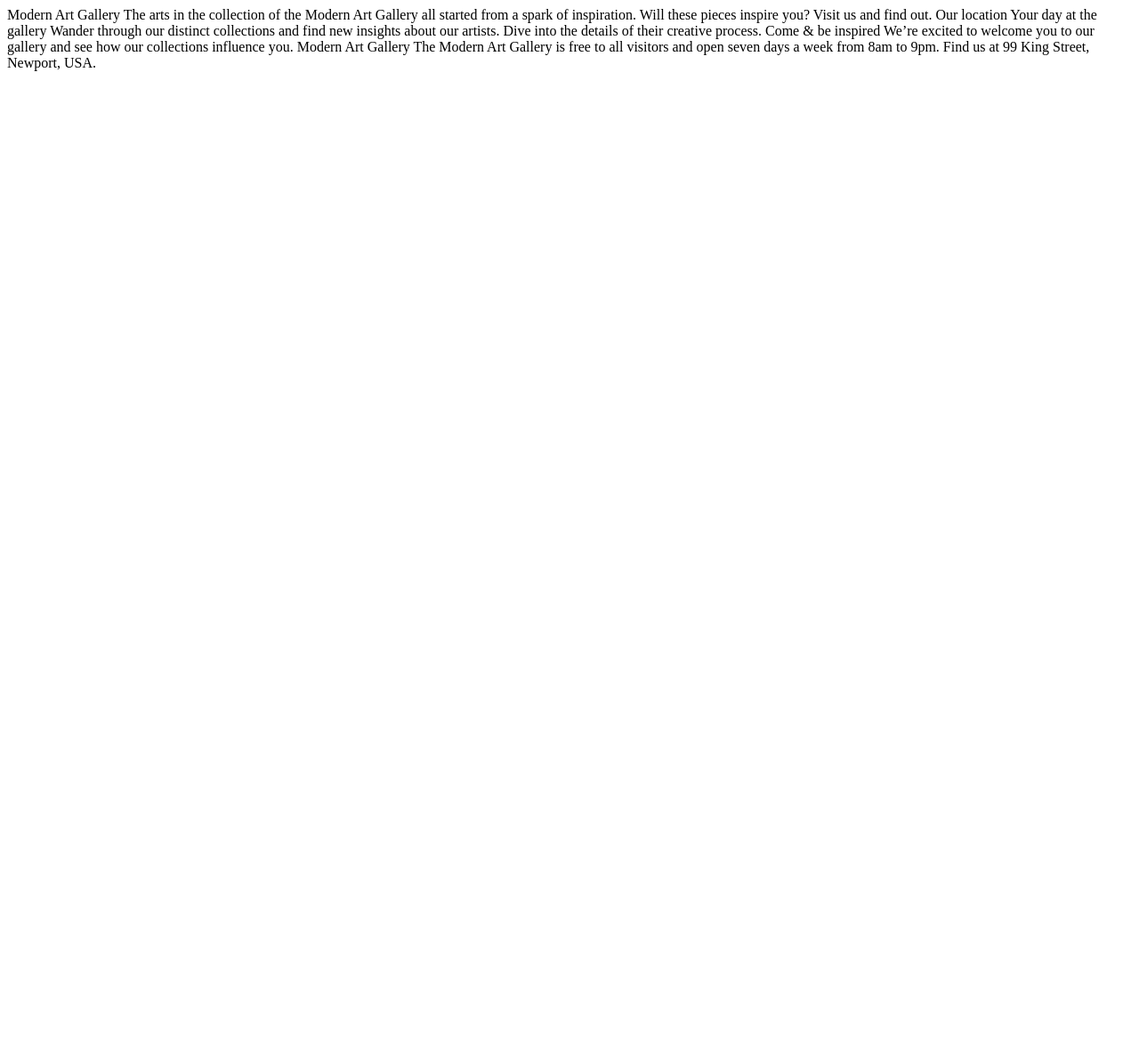
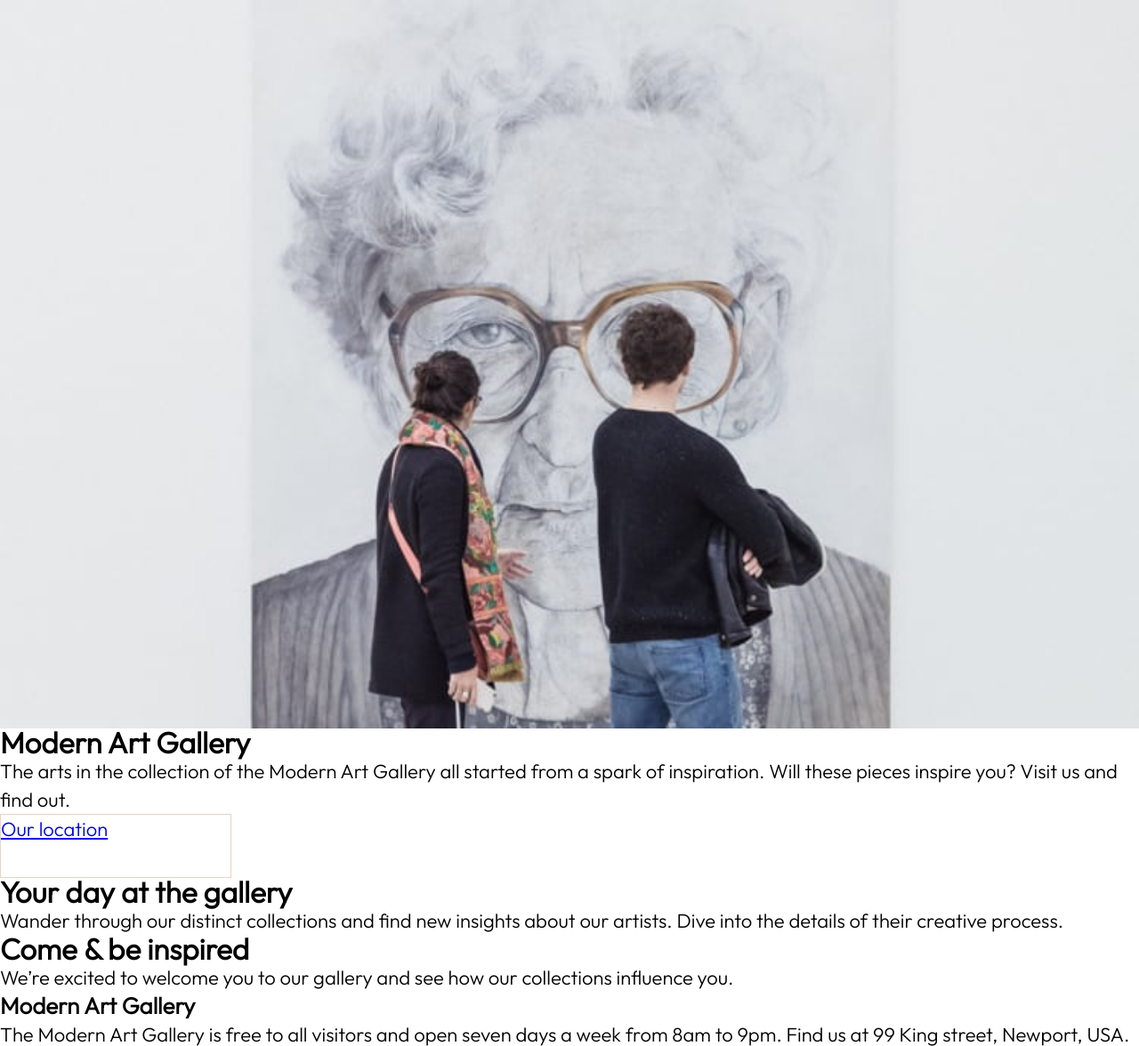
Before and after one commit to EuphoriaCXI/art-gallery, a plain HTML site: page index.html in a window 1280 px wide. Shown: the whole page at 89% size. Before the commit the page ends 800 px from the top, so only its background shows below. Drawn offline with Linux system fonts and the light colour scheme.

Commit message:
Completed HTML index and CSS styling

```diff
--- a/index.html
+++ b/index.html
@@ -1,36 +1,84 @@
 <!DOCTYPE html>
 <html lang="en">
-<head>
-  <meta charset="UTF-8">
-  <meta name="viewport" content="width=device-width, initial-scale=1.0">
+  <head>
+    <meta charset="UTF-8" />
+    <meta name="viewport" content="width=device-width, initial-scale=1.0" />
+    <title>Frontend Mentor | Art gallery website</title>
+    <meta
+      name="description"
+      content="Explore the intersection of innovation and expression at Modern Art Gallery, where contemporary art meets cutting-edge curation. Our exhibits feature avant-garde artists from around the globe, showcasing a diverse range of mediums and perspectives. Step into a space where each piece is a conversation, and art is an ever-evolving narrative. Located in the heart of the city, Moderna Gallery is a hub for art enthusiasts and collectors alike. Visit us and be part of the dialogue that shapes the art of our times."
+    />
 
-  <link rel="icon" type="image/png" sizes="32x32" href="./assets/favicon-32x32.png">
+    <link rel="stylesheet" href="style.css" />
+    <link rel="icon" type="image/png" sizes="32x32" href="./assets/favicon-32x32.png" />
+    <link rel="preconnect" href="https://fonts.googleapis.com" />
+    <link rel="preconnect" href="https://fonts.gstatic.com" crossorigin />
+    <link
+      href="https://fonts.googleapis.com/css2?family=Big+Shoulders+Display:wght@900&display=swap"
+      rel="stylesheet"
+    />
+    <link
+      href="https://fonts.googleapis.com/css2?family=Outfit:wght@300&display=swap"
+      rel="stylesheet"
+    />
+  </head>
+  <body>
+    <main>
+      <section class="hero">
+        <img
+          srcset="./assets/mobile/image-hero.jpg 372w, ./assets/mobile/image-hero@2x.jpg 750w"
+          sizes="(max-width: 600px) 100vw, (min-width: 601px) 100vw"
+          src="./assets/mobile/image-hero.jpg"
+          alt="Two people observing a painting in an art gallery"
+        />
+        <h1>Modern Art Gallery</h1>
+        <p>
+          The arts in the collection of the Modern Art Gallery all started from a spark of
+          inspiration. Will these pieces inspire you? Visit us and find out.
+        </p>
+        <a class="button" href="#">Our location</a>
+      </section>
 
-  <title>Frontend Mentor | Art gallery website</title>
-</head>
-<body>
+      <section class="benefits">
+        <h2>Your day at the gallery</h2>
+        <p>
+          Wander through our distinct collections and find new insights about our artists. Dive into
+          the details of their creative process.
+        </p>
+      </section>
 
-  Modern Art Gallery
+      <section class="inspiration">
+        <h2>Come &amp; be inspired</h2>
+        <p>
+          We’re excited to welcome you to our gallery and see how our collections influence you.
+        </p>
+      </section>
+    </main>
 
-  The arts in the collection of the Modern Art Gallery all started
-  from a spark of inspiration. Will these pieces inspire you? Visit
-  us and find out.
+    <footer>
+      <h3>Modern Art Gallery</h3>
+      <p>
+        The Modern Art Gallery is free to all visitors and open seven days a week from 8am to 9pm.
+        Find us at 99 King street, Newport, USA.
+      </p>
 
-  Our location
-
-  Your day at the gallery
-
-  Wander through our distinct collections and find new insights about
-  our artists. Dive into the details of their creative process.
-
-  Come &amp; be inspired
-
-  We’re excited to welcome you to our gallery and see how our collections
-  influence you.
-
-  Modern Art Gallery
-
-  The Modern Art Gallery is free to all visitors and open seven days a week
-  from 8am to 9pm. Find us at 99 King Street, Newport, USA.
-</body>
+      <ul>
+        <li>
+          <a href="https://facebook.com" aria-label="Modern Art Gallery on Facebook">
+            <img src="./assets/icon-facebook.svg" alt="Facebook logo" />
+          </a>
+        </li>
+        <li>
+          <a href="https://twitter.com/" aria-label="Modern Art Gallery on Twitter">
+            <img src="./assets/icon-twitter.svg" alt="Twitter logo" />
+          </a>
+        </li>
+        <li>
+          <a href="https://instagram.com" aria-label="Modern Art Gallery on Instagram">
+            <img src="./assets/icon-instagram.svg" alt="Instagram logo" />
+          </a>
+        </li>
+      </ul>
+    </footer>
+  </body>
 </html>
--- /dev/null
+++ b/style.css
@@ -0,0 +1,67 @@
+:root {
+  --Brown: hsl(24, 49%, 84%);
+  --Black: hsl(0, 0, 8%);
+  --Grey: hsl(0, 0%, 27%);
+  --White: hsl(0 0%, 100%);
+}
+
+/* CSS Reset */
+*,
+*::before,
+*::after {
+  box-sizing: border-box;
+}
+
+* {
+  padding: 0;
+  margin: 0;
+}
+
+body {
+  max-width: 1440px;
+  margin: 0 auto;
+  font-family: "Outfit", sans-serif;
+  font-size: 22px;
+  font-style: normal;
+  line-height: 32px;
+  -webkit-font-smoothing: antialiased;
+}
+
+img,
+picture,
+video,
+canvas,
+svg {
+  display: block;
+  max-width: 100%;
+}
+
+input,
+button,
+textarea,
+select {
+  font: inherit;
+}
+
+p,
+h1,
+h2,
+h3,
+h4,
+h5,
+h6 {
+  overflow-wrap: break-word;
+}
+
+#root,
+#__next {
+  isolation: isolate;
+}
+
+/* Styling */
+.button {
+  display: block;
+  width: 260px;
+  height: 72px;
+  border: 1px solid var(--Brown);
+}
```
Also changed, not shown: 1 other file.
